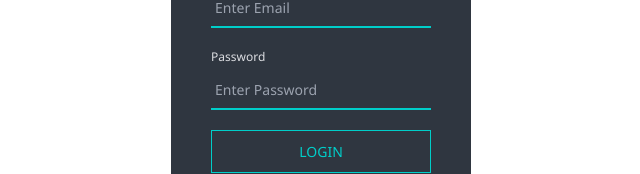
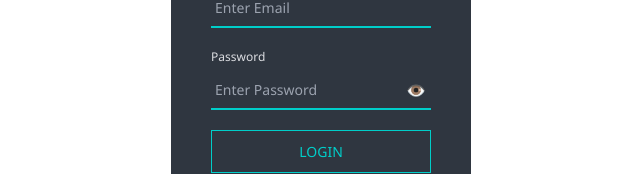
Before and after one commit to chiragparihar7/ecommerce-react-app, a React (Vite) app: page /admin/login in a window 1280 px wide. Shown: the part 358-532 px from the top of the page, without its empty margins (319-959 px from the left). Built offline with nearby package versions, Linux system fonts and the light colour scheme.

Commit message:
Enhance login functionality with password visibility toggle and improve styling

```diff
--- a/src/containers/admin/auth/login/Login.jsx
+++ b/src/containers/admin/auth/login/Login.jsx
@@ -1,6 +1,6 @@
 // src/pages/admin/Login.jsx
 
-import React from 'react';
+import React, { useState } from 'react';
 import { Formik, Form, Field, ErrorMessage } from 'formik';
 import * as Yup from 'yup';
 import { useNavigate } from 'react-router-dom';
@@ -13,6 +13,7 @@ import { API } from '../../../../config/API';
 import { adminLoginSuccess, adminAuthFailed } from '../../../../redux/slices/adminSlice';
 
 const Login = () => {
+  const [showPassword, setShowPassword] = useState(false);
   const navigate = useNavigate();
   const dispatch = useDispatch();
 
@@ -63,13 +64,34 @@ const Login = () => {
             <Form>
               <div className="input-group">
                 <label htmlFor="email">Email</label>
-                <Field type="text" id="email" name="email" placeholder="Enter Email" />
+                <Field
+                  type="text"
+                  id="email"
+                  name="email"
+                  placeholder="Enter Email"
+                  className="form-input"
+                />
                 <ErrorMessage name="email" component="div" className="error" />
               </div>
 
               <div className="input-group">
                 <label htmlFor="password">Password</label>
-                <Field type="password" id="password" name="password" placeholder="Enter Password" />
+                <div className="password-field">
+                  <Field
+                    type={showPassword ? 'text' : 'password'}
+                    id="password"
+                    name="password"
+                    placeholder="Enter Password"
+                    className="form-input password-input"
+                  />
+                  <span
+                    className="toggle-password-icon"
+                    onClick={() => setShowPassword(prev => !prev)}
+                    title={showPassword ? 'Hide Password' : 'Show Password'}
+                  >
+                    {showPassword ? '🙈' : '👁️'}
+                  </span>
+                </div>
                 <ErrorMessage name="password" component="div" className="error" />
               </div>
 
--- a/src/containers/admin/auth/login/login.css
+++ b/src/containers/admin/auth/login/login.css
@@ -1,10 +1,8 @@
-
 body {
   margin: 0;
   padding: 0;
   font-family: 'Segoe UI', sans-serif;
 }
-
 
 .login-container {
   height: 100vh;
@@ -12,6 +10,7 @@ body {
   justify-content: center;
   align-items: center;
 }
+
 .error {
   color: #ff6b6b;
   font-size: 12px;
@@ -27,13 +26,11 @@ body {
   color: #fff;
 }
 
-
 .login-icon {
   font-size: 2.5rem;
   margin-bottom: 10px;
   color: #00cec9;
 }
-
 
 .login-title {
   margin-bottom: 30px;
@@ -63,6 +60,27 @@ body {
   outline: none;
 }
 
+/* Password field wrapper for icon inside input */
+.password-field {
+  position: relative;
+}
+
+/* Add padding to right for the eye icon */
+.password-field input {
+  padding-right: 30px;
+}
+
+/* Eye icon styling */
+.toggle-password-icon {
+  position: absolute;
+  top: 50%;
+  right: 5px;
+  transform: translateY(-50%);
+  cursor: pointer;
+  font-size: 16px;
+  color: #00cec9;
+  user-select: none;
+}
 
 .login-button {
   width: 100%;
@@ -72,7 +90,6 @@ body {
   padding: 10px;
   font-size: 14px;
   cursor: pointer;
-
 }
 
 .login-button:hover {
```
